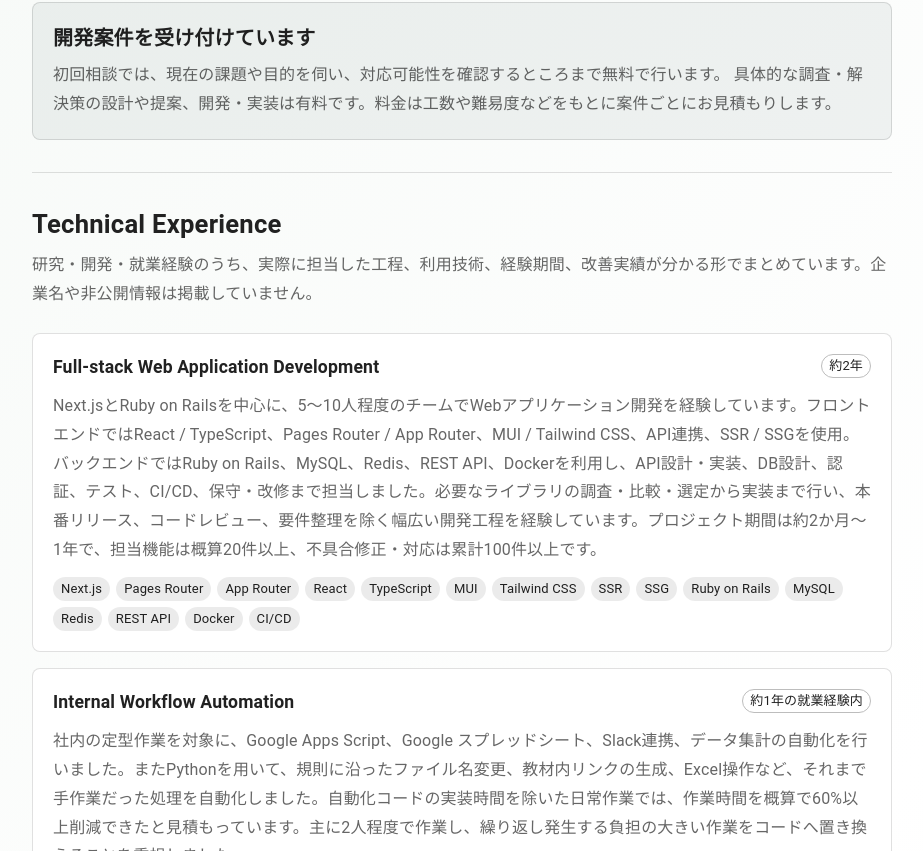
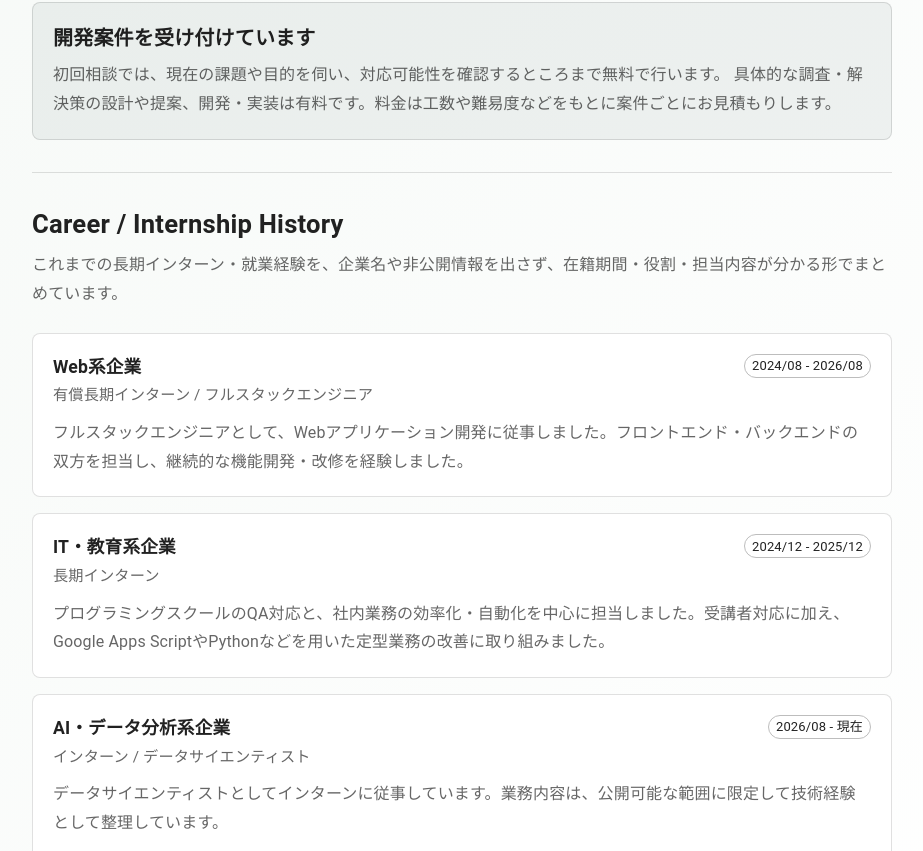
Before and after one commit to Doragon-RH/introduction, a Next.js app: page /work in a window 1280 px wide. Shown: the part 609-1460 px from the top of the page, without its empty margins (178-1101 px from the left). Built offline with nearby package versions, Linux system fonts and the light colour scheme.

Commit message:
Add anonymized internship history

```diff
--- a/pages/work.tsx
+++ b/pages/work.tsx
@@ -11,6 +11,30 @@ import CodeOutlinedIcon from '@mui/icons-material/CodeOutlined';
 import PsychologyOutlinedIcon from '@mui/icons-material/PsychologyOutlined';
 import AnalyticsOutlinedIcon from '@mui/icons-material/AnalyticsOutlined';
 import CloudOutlinedIcon from '@mui/icons-material/CloudOutlined';
+
+const careerHistory = [
+  {
+    companyType: 'Web系企業',
+    role: '有償長期インターン / フルスタックエンジニア',
+    period: '2024/08 - 2026/08',
+    description:
+      'フルスタックエンジニアとして、Webアプリケーション開発に従事しました。フロントエンド・バックエンドの双方を担当し、継続的な機能開発・改修を経験しました。',
+  },
+  {
+    companyType: 'IT・教育系企業',
+    role: '長期インターン',
+    period: '2024/12 - 2025/12',
+    description:
+      'プログラミングスクールのQA対応と、社内業務の効率化・自動化を中心に担当しました。受講者対応に加え、Google Apps ScriptやPythonなどを用いた定型業務の改善に取り組みました。',
+  },
+  {
+    companyType: 'AI・データ分析系企業',
+    role: 'インターン / データサイエンティスト',
+    period: '2026/08 - 現在',
+    description:
+      'データサイエンティストとしてインターンに従事しています。業務内容は、公開可能な範囲に限定して技術経験として整理しています。',
+  },
+];
 
 const technicalExperiences = [
   {
@@ -99,6 +123,40 @@ export default function Work() {
           初回相談では、現在の課題や目的を伺い、対応可能性を確認するところまで無料で行います。
           具体的な調査・解決策の設計や提案、開発・実装は有料です。料金は工数や難易度などをもとに案件ごとにお見積もりします。
         </Typography>
+      </Box>
+
+      <Divider />
+
+      <Box id="career-history" component="section" sx={{ py: 4 }}>
+        <Typography component="h2" sx={{ fontSize: '1.6rem', fontWeight: 700, mb: 1 }}>
+          Career / Internship History
+        </Typography>
+        <Typography sx={{ color: 'text.secondary', lineHeight: 1.8, mb: 3 }}>
+          これまでの長期インターン・就業経験を、企業名や非公開情報を出さず、在籍期間・役割・担当内容が分かる形でまとめています。
+        </Typography>
+        <Stack spacing={2}>
+          {careerHistory.map((career) => (
+            <Box
+              key={`${career.companyType}-${career.period}`}
+              sx={{ p: 2.5, border: '1px solid', borderColor: 'divider', borderRadius: 2, bgcolor: 'background.paper' }}
+            >
+              <Stack direction={{ xs: 'column', sm: 'row' }} sx={{ justifyContent: 'space-between', gap: 1 }}>
+                <Box>
+                  <Typography component="h3" sx={{ fontSize: '1.1rem', fontWeight: 700 }}>
+                    {career.companyType}
+                  </Typography>
+                  <Typography sx={{ color: 'text.secondary', fontSize: '0.95rem', mt: 0.5 }}>
+                    {career.role}
+                  </Typography>
+                </Box>
+                <Chip label={career.period} size="small" variant="outlined" />
+              </Stack>
+              <Typography sx={{ color: 'text.secondary', lineHeight: 1.8, mt: 1.5 }}>
+                {career.description}
+              </Typography>
+            </Box>
+          ))}
+        </Stack>
       </Box>
 
       <Divider />
```
